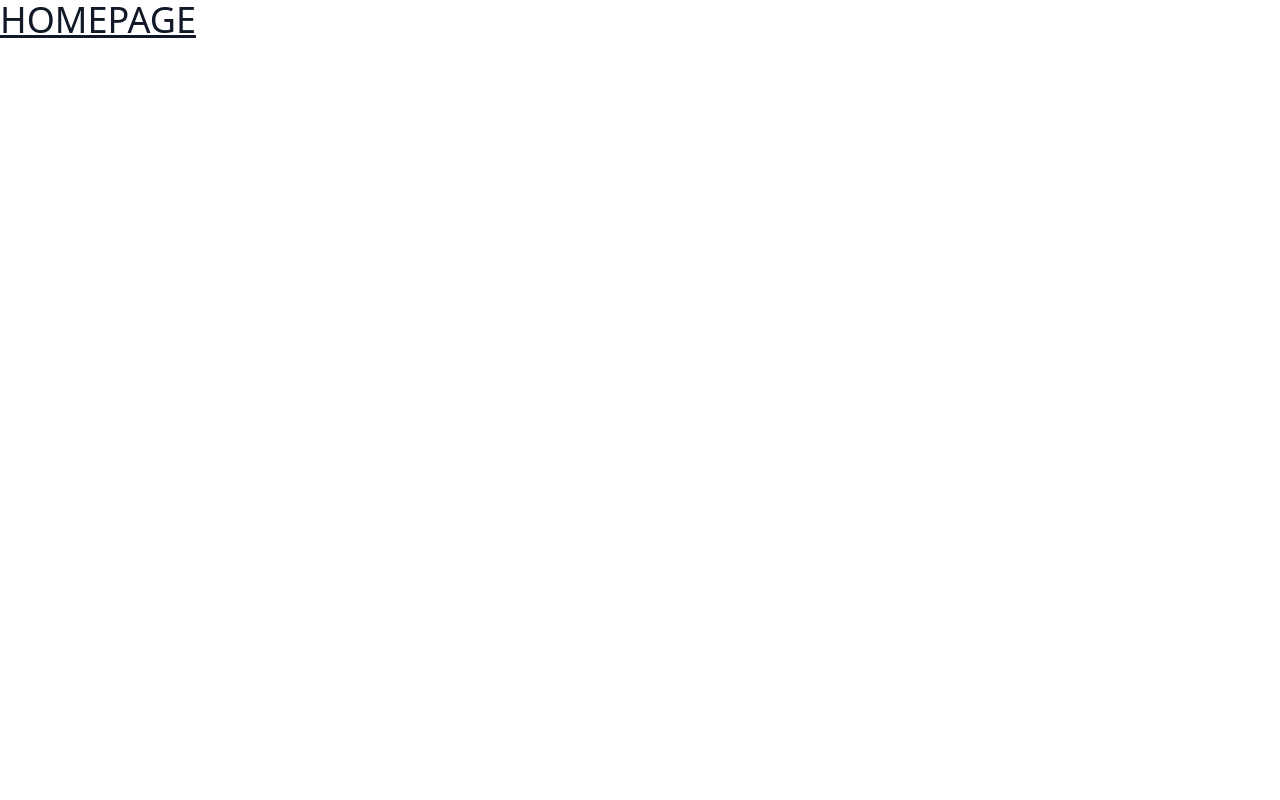
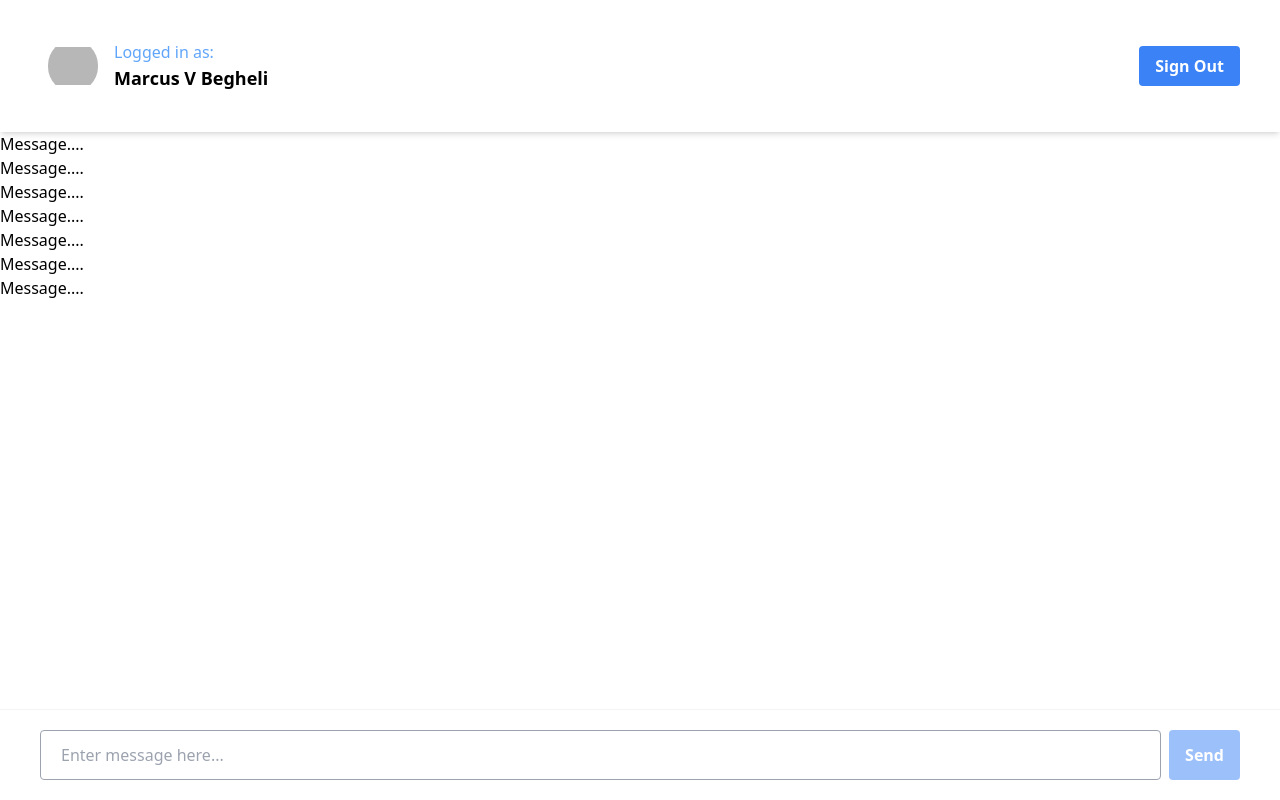
Before and after one commit to marcusvinicius0/META-messenger, a Next.js app: page / in a window 1280 px wide. Built offline with nearby package versions, Linux system fonts and the light colour scheme; grey boxes are pictures that could not be loaded.

Commit message:
feat: header/chat-input componentes & connec to Upstash/Redis

```diff
--- /dev/null
+++ b/app/ChatInput.tsx
@@ -0,0 +1,70 @@
+"use client";
+
+import { Message } from "@/typings";
+import { FormEvent, useState } from "react";
+import { v4 as uuid } from "uuid";
+
+type Props = {};
+
+export default function ChatInput({}: Props) {
+  const [input, setInput] = useState("");
+
+  const addMessage = (e: FormEvent<HTMLFormElement>) => {
+    e.preventDefault();
+
+    if (!input) return;
+
+    const messageToSend = input;
+    setInput("");
+
+    const id = uuid();
+
+    const message: Message = {
+      id,
+      message: messageToSend,
+      created_at: new Date(),
+      username: "Marcus Vinícius",
+      profilePic: "https://github.com/marcusvinicius0.png",
+      email: "begheli2020@gmail.com",
+    };
+
+    const uploadMessageToUpstash = async () => {
+      const res = await fetch("/api/addMessage", {
+        method: "POST",
+        headers: {
+          "Content-Type": "application/json",
+        },
+        body: JSON.stringify({
+          message,
+        }),
+      });
+
+      const data = await res.json();
+      console.log("MESSAGE ADDED >>>", data);
+    };
+
+    uploadMessageToUpstash();
+  };
+
+  return (
+    <form
+      onSubmit={addMessage}
+      className="fixed bottom-0 z-50 w-full flex px-10 py-5 space-x-2 border-t border-gray-100"
+    >
+      <input
+        type="text"
+        value={input}
+        onChange={(e) => setInput(e.target.value)}
+        placeholder="Enter message here..."
+        className="flex-1 rounded border border-gray-400 focus:outline-none focus:ring-2 focus:ring-blue-600 focus:border-transparent px-5 py-3 disabled:opacity-50 disabled:cursor-not-allowed"
+      />
+      <button
+        type="submit"
+        disabled={!input}
+        className="bg-blue-500 hover:bg-blue-700 text-white font-bold py-2 px-4 rounded disabled:opacity-50 disabled:cursor-not-allowed"
+      >
+        Send
+      </button>
+    </form>
+  );
+}
--- /dev/null
+++ b/app/Header.tsx
@@ -0,0 +1,57 @@
+import Image from "next/image";
+import Link from "next/link";
+
+import LogoutButton from "./LogoutButton";
+
+type Props = {};
+
+export default function Header({}: Props) {
+  const session = true;
+
+  if (session) {
+    return (
+      <header className="sticky top-0 z-50 bg-white flex justify-between items-center p-10 shadow-md">
+        <div className="flex space-x-2">
+          <Image
+            className="rounded-full mx-2 object-contain animate-pulse"
+            height={10}
+            width={50}
+            src="https://links.papareact.com/jne"
+            alt="User Avatar"
+          />
+
+          <div>
+            <p className="text-blue-400">Logged in as:</p>
+            <p className="font-bold text-lg">Marcus V Begheli</p>
+          </div>
+        </div>
+
+        <LogoutButton />
+      </header>
+    );
+  }
+
+  return (
+    <header className="sticky top-0 z-50 bg-white flex justify-center items-center p-10 shadow-md">
+      <div className="flex flex-col items-center space-y-5">
+        <div className="flex space-x-2 items-center">
+          <Image
+            className="animate-pulse"
+            src="https://links.papareact.com/jne"
+            height={10}
+            width={50}
+            alt="Logo"
+          />
+          <p className="text-blue-400">Welcome to Meta Messenger</p>
+        </div>
+
+        <Link
+          href="/auth/signin"
+          className="bg-blue-500 hover:bg-blue-700 text-white font-bold py-2 px-4 rounded"
+        >
+          Sign In
+        </Link>
+      </div>
+    </header>
+  );
+}
--- /dev/null
+++ b/app/LogoutButton.tsx
@@ -0,0 +1,15 @@
+'use client' //tells nextjs this is a client component
+
+import React from "react";
+
+type Props = {};
+
+export default function LogoutButton({}: Props) {
+  return (
+    <button
+    onClick={() => console.log('learning a lot about nextjs, tailwindcss, ts, react...')}
+    className="bg-blue-500 hover:bg-blue-700 text-white font-bold py-2 px-4 rounded">
+      Sign Out
+    </button>
+  );
+}
--- /dev/null
+++ b/app/MessageList.tsx
@@ -0,0 +1,15 @@
+import React from "react";
+
+type Props = {};
+
+export default function MessageList({}: Props) {
+  return <div>
+    <p>Message....</p>
+    <p>Message....</p>
+    <p>Message....</p>
+    <p>Message....</p>
+    <p>Message....</p>
+    <p>Message....</p>
+    <p>Message....</p>
+  </div>;
+}
--- a/app/layout.tsx
+++ b/app/layout.tsx
@@ -1,6 +1,7 @@
 import "../styles/globals.css";
+
+import Header from "./Header";
 import Head from "./head";
-
 
 export default function RootLayout({
   children,
@@ -10,7 +11,10 @@ export default function RootLayout({
   return (
     <html lang="en">
       <Head />
-      <body>{children}</body>
+      <body>
+        <Header />
+        {children}
+      </body>
     </html>
   );
 }
--- a/app/page.tsx
+++ b/app/page.tsx
@@ -1,11 +1,13 @@
-import React from 'react'
+import MessageList from "./MessageList";
+import ChatInput from "./ChatInput";
 
-type Props = {}
+type Props = {};
 
 export default function HomePage({}: Props) {
   return (
-    <div>
-      <h1 className="text-4xl uppercase text-gray-900 underline">HomePage</h1>
-    </div>
-  )
+    <main>
+      <MessageList />
+      <ChatInput />
+    </main>
+  );
 }
--- a/next.config.js
+++ b/next.config.js
@@ -2,6 +2,10 @@
 
 module.exports = {
   reactStrictMode: true,
+  images: {
+    domains: ['links.papareact.com'],
+    formats: ['image/avif', 'image/webp'],
+  },
   experimental: {
     appDir: true
   }
--- /dev/null
+++ b/pages/api/addMessage.ts
@@ -0,0 +1,35 @@
+// Next.js API route support: https://nextjs.org/docs/api-routes/introduction
+import type { NextApiRequest, NextApiResponse } from "next";
+import redis from "../../redis";
+
+import { Message } from "@/typings";
+
+type Data = {
+  message: Message;
+};
+
+type ErrorData = {
+  body: string;
+};
+
+export default async function handler(
+  req: NextApiRequest,
+  res: NextApiResponse<Data | ErrorData>
+) {
+  if (req.method !== "POST") {
+    res.status(405).json({ body: "Method Not Allowed" });
+    return;
+  }
+
+  const { message } = req.body;
+
+  const newMessage = {
+    ...message,
+    // Replace the timestamp of the user to the timestamp of the server
+    created_at: new Date(),
+  };
+
+  await redis.hset("messages", message.id, JSON.stringify(newMessage));
+
+  res.status(200).json({ message: newMessage });
+}
--- /dev/null
+++ b/redis.ts
@@ -0,0 +1,5 @@
+import { Redis } from "ioredis";
+
+const redis = new Redis(process.env.REDIS_URL!);
+
+export default redis;
```
Also changed, not shown: package.json (+6 -1 lines), typings.d.ts (added, +8 -0 lines), 1 other file (tests, documents, lock files or other folders).
